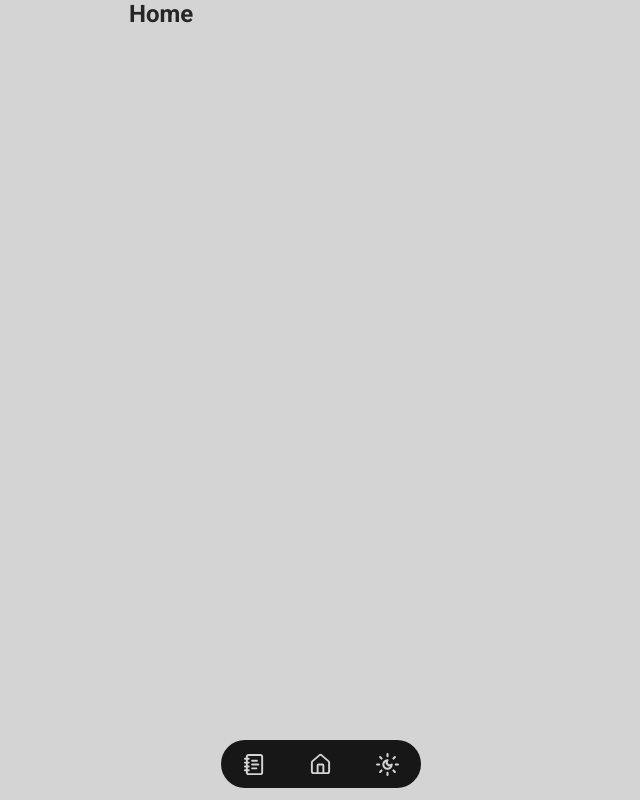
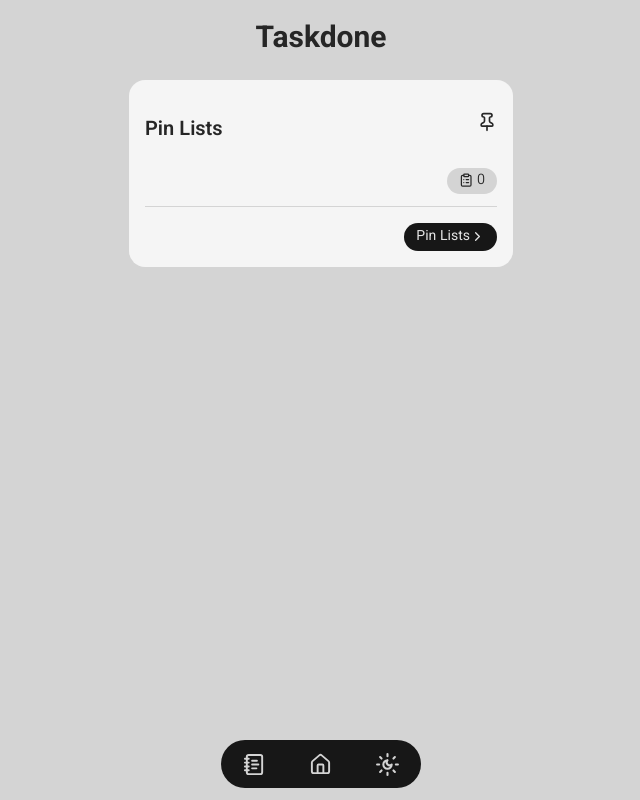
Before and after one commit to Awmiroosen/taskdone, a Next.js app: page / in a window 1280 px wide. Shown: the whole page, without its empty margins (319-959 px from the left). Built offline with nearby package versions, Linux system fonts and the light colour scheme.

Commit message:
some of ui changes and fixes and started home Page

```diff
--- a/src/app/page.tsx
+++ b/src/app/page.tsx
@@ -1,9 +1,48 @@
+"use client";
+
+import { useTodo } from "@/store/todoStore";
+import Link from "next/link";
+import { LuChevronRight, LuClipboardList, LuPin } from "react-icons/lu";
+
 const Home = () => {
+  const { pinLists } = useTodo();
+
+  const btnStyle =
+    "flex justify-center items-center px-3 py-0.5 rounded-2xl text-[0.9rem] font-light select-none";
+
+  const PinLength = pinLists.map((pin) => pin).length;
   return (
-    <div>
-      <h1 className="text-2xl font-bold">Home</h1>
-      <div className="w-full grid grid-cols-1 gap-8"></div>
-    </div>
+    <>
+      <header className="w-full h-12 my-4 flex justify-center items-center">
+        <h1 className="text-3xl font-bold">Taskdone</h1>
+      </header>
+      <section>
+        <div className="rounded-2xl p-4 flex flex-col bg-neutral-100 dark:bg-neutral-900 transition-opacity duration-500">
+          <div className="w-full flex justify-between my-4">
+            <h5 className="font-semibold text-xl py-1 ">Pin Lists</h5>
+            <LuPin size={20} />
+          </div>
+          <div className="w-full flex justify-end my-1">
+            <span className={`${btnStyle} bg-neutral-300 dark:bg-neutral-700`}>
+              <LuClipboardList className="mr-1 mb-0.5" /> {PinLength}
+            </span>
+          </div>
+          <div className="mt-2 pt-4 border-t border-neutral-300 dark:border-neutral-800 flex">
+            <div className="w-full flex justify-end text-sm">
+              <Link
+                href={""}
+                className="bg-neutral-900 hover:bg-neutral-800 text-neutral-200 dark:bg-neutral-200 dark:hover:bg-neutral-300 dark:text-neutral-900 transition-colors duration-150 px-3 py-1 rounded-2xl flex items-center"
+              >
+                Pin Lists
+                <button>
+                  <LuChevronRight size={15} />
+                </button>
+              </Link>
+            </div>
+          </div>
+        </div>
+      </section>
+    </>
   );
 };
 
--- a/src/app/tasks/[slug]/page.tsx
+++ b/src/app/tasks/[slug]/page.tsx
@@ -51,7 +51,7 @@
         <input
           type="text"
           placeholder="Add your tasks"
-          className="w-10/12 bg-neutral-100 dark:bg-neutral-900 focus:outline-0 border rounded-l-xl p-2"
+          className="w-10/12 bg-neutral-300 dark:bg-neutral-800 focus:outline-0 border-2 rounded-l-xl p-2"
           onChange={(e) => setInputValue(e.target.value)}
           value={inputValue}
         />
--- a/src/app/tasks/page.tsx
+++ b/src/app/tasks/page.tsx
@@ -4,12 +4,7 @@
 
 import { useTodo } from "@/store/todoStore";
 import { useState } from "react";
-import {
-  LuPlus,
-  LuFileWarning,
-  LuFolder,
-  LuCalendarCheck2,
-} from "react-icons/lu";
+import { LuPlus, LuFilePen, LuFolder, LuCalendarCheck2 } from "react-icons/lu";
 
 const Tasks = () => {
   const { lists, addList } = useTodo();
@@ -29,13 +24,13 @@
     lists.filter((item) => item.done).length;
 
   return (
-    <section className="p-2">
+    <section className="p-2 mb-18">
       <div>
         <div className="w-full flex my-8 px-1">
           <input
             type="text"
             placeholder="Add new List"
-            className="w-10/12 bg-neutral-100 dark:bg-neutral-900 focus:outline-0 border rounded-l-xl p-2"
+            className="w-10/12 bg-neutral-300 dark:bg-neutral-800 focus:outline-0 border-2 rounded-l-xl p-2"
             onChange={(e) => setInputValue(e.target.value)}
             value={inputValue}
           />
@@ -62,8 +57,8 @@
       <div className="flex flex-col gap-y-6 mx-6">
         {lists.length === 0 ? (
           <div className="w-full h-52 flex justify-center items-center text-xl text-neutral-400">
-            <LuFileWarning className="mx-2" size={25} />
-            empty
+            <LuFilePen className="mx-2 mb-1" size={25} />
+            Add Your Lists and Tasks
           </div>
         ) : (
           lists.map((list) => (
@@ -73,7 +68,7 @@
               link={`/tasks/${list.id}`}
               editedAt={
                 list.editedAt
-                  ? new Date(list.editedAt).toLocaleDateString()
+                  ? new Date(list.editedAt).toLocaleTimeString()
                   : "N/A"
               }
               listLength={list.todos.length}
--- a/src/components/ui/ListCard.tsx
+++ b/src/components/ui/ListCard.tsx
@@ -71,7 +71,7 @@
           </button>
         </div>
       </div>
-      <div className="w-full my-1">
+      <div className="w-full my-4">
         <h5 className="font-semibold text-xl py-1 ">{title}</h5>
       </div>
       <div className="w-full flex my-1">
--- a/src/components/ui/TaskCard.tsx
+++ b/src/components/ui/TaskCard.tsx
@@ -36,7 +36,7 @@
             </span>
           )}
         </div>
-        <div className="my-2">
+        <div className="my-4">
           <h5 className="text-xl font-semibold">{title}</h5>
         </div>
         <div className="flex text-[0.7rem] font-light text-neutral-500 dark:text-neutral-400">
```
